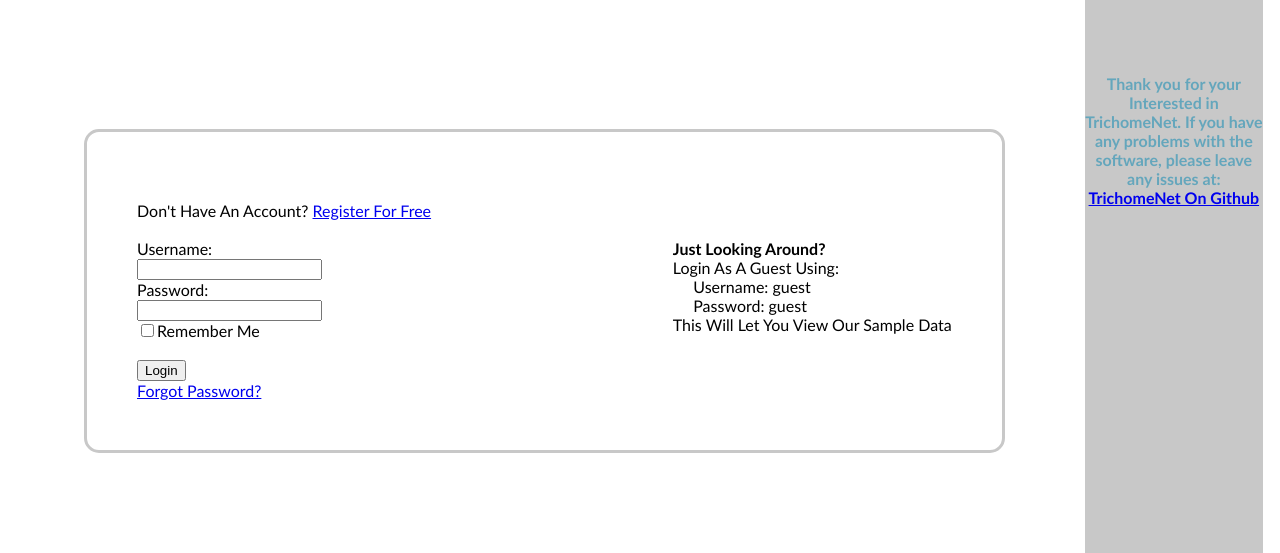
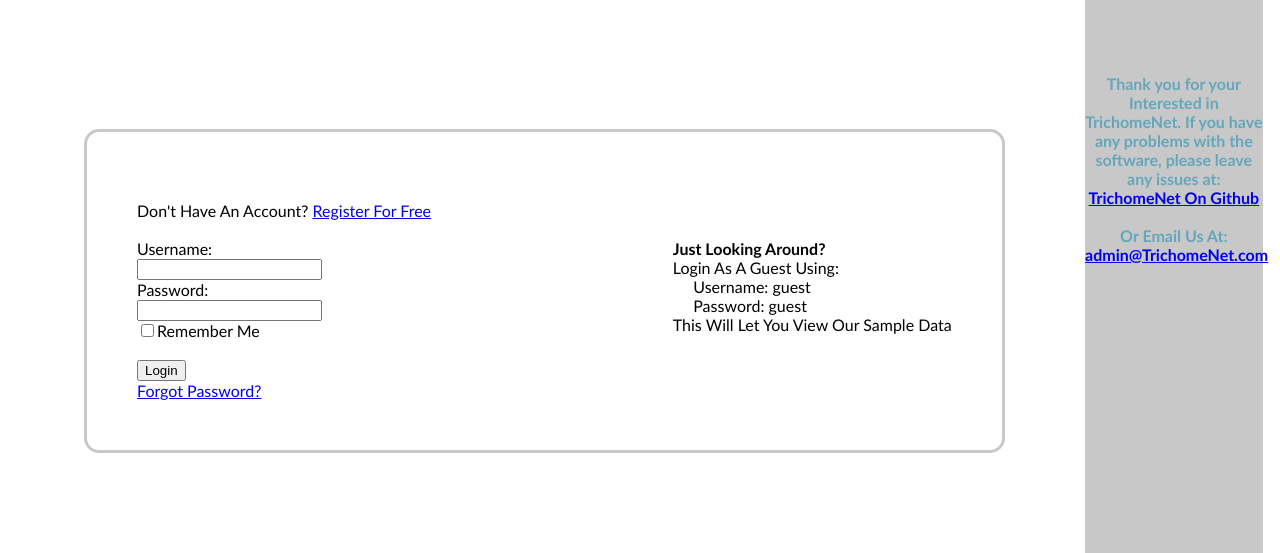
Before and after one commit to TKDBB84/trichomenet, a PHP site: page /login.php in a window 1280 px wide. Shown: the part 140-693 px from the top of the page. Run offline with PHP 8.4, Linux system fonts and the light colour scheme.

Commit message:
added Email Address

```diff
--- a/login.php
+++ b/login.php
@@ -32,6 +32,8 @@
                       <a href="https://github.com/TKDBB84/trichomenet">
                         TrichomeNet On Github
                       </a>
+                      <br/><br/>
+                      Or Email Us At: <a href="admin@trichomenet.com">admin@TrichomeNet.com</a>
                 </span>
 
             </div>
```
